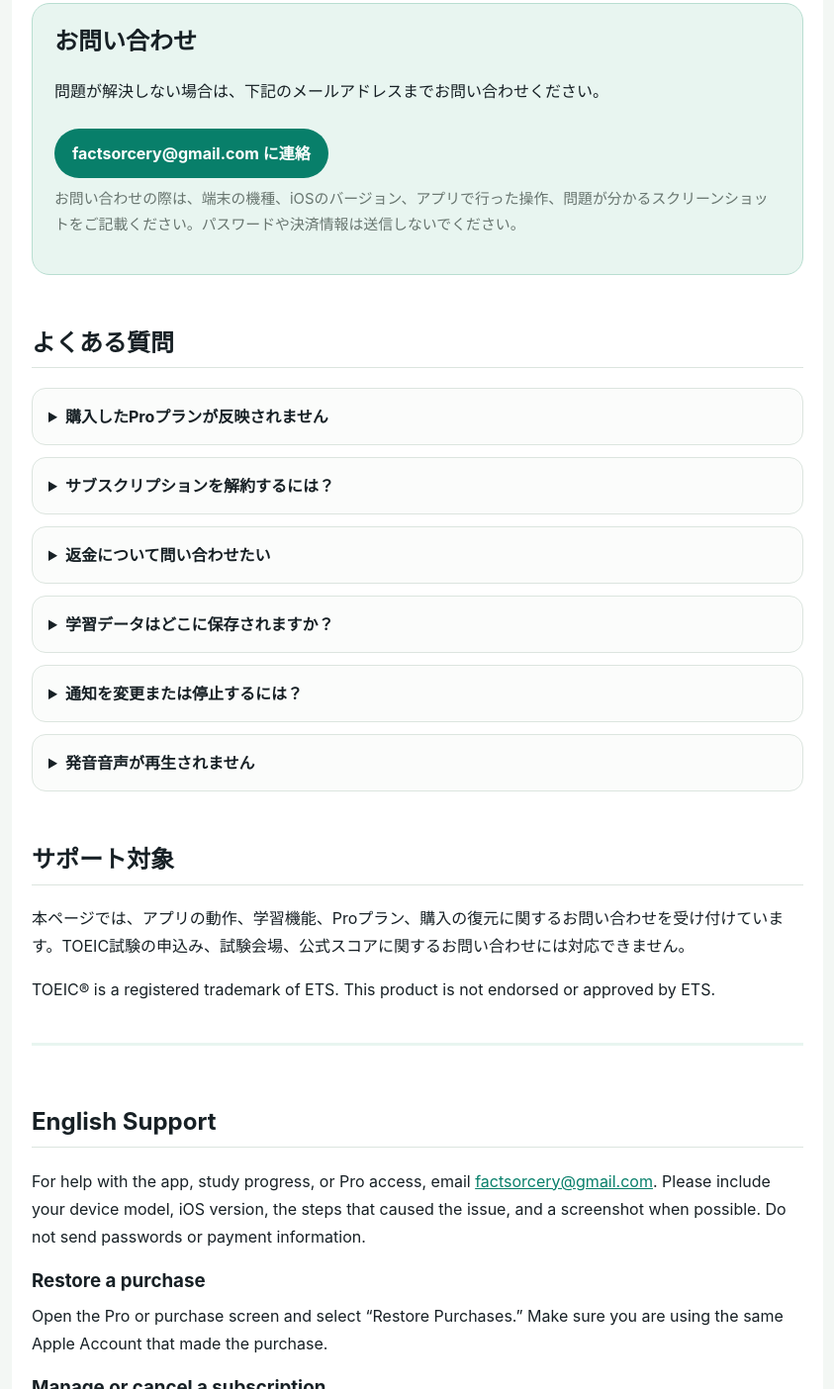
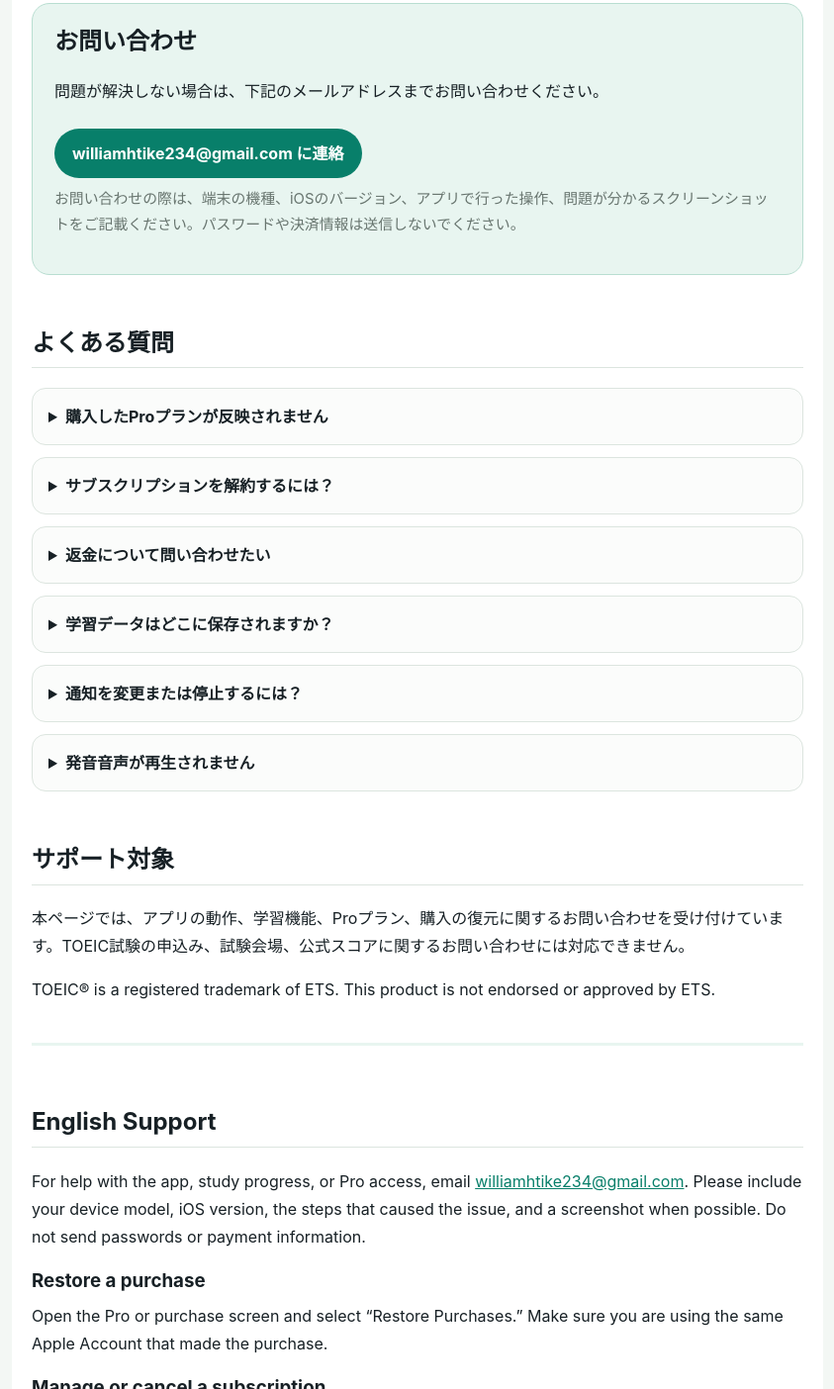
Before and after one commit to linnlight/toeicsprintvocabandgrammarios, a website: page docs/support.html in a window 1280 px wide. Shown: the part 193-1597 px from the top of the page at 99% size, without its empty margins (218-1061 px from the left). Drawn offline with Linux system fonts and the light colour scheme.

Commit message:
Update support contact email

```diff
--- a/docs/support.html
+++ b/docs/support.html
@@ -117,7 +117,7 @@
     <section class="contact-card" aria-labelledby="contact-title">
       <h2 id="contact-title" style="margin-top:0;border:0;padding:0">お問い合わせ</h2>
       <p>問題が解決しない場合は、下記のメールアドレスまでお問い合わせください。</p>
-      <a class="button" href="mailto:factsorcery@gmail.com?subject=TOEIC%20Sprint%20Support">factsorcery@gmail.com に連絡</a>
+      <a class="button" href="mailto:williamhtike234@gmail.com?subject=TOEIC%20Sprint%20Support">williamhtike234@gmail.com に連絡</a>
       <p class="note">お問い合わせの際は、端末の機種、iOSのバージョン、アプリで行った操作、問題が分かるスクリーンショットをご記載ください。パスワードや決済情報は送信しないでください。</p>
     </section>
 
@@ -159,7 +159,7 @@
 
     <section class="english" lang="en" aria-labelledby="english-title">
       <h2 id="english-title">English Support</h2>
-      <p>For help with the app, study progress, or Pro access, email <a href="mailto:factsorcery@gmail.com?subject=TOEIC%20Sprint%20Support">factsorcery@gmail.com</a>. Please include your device model, iOS version, the steps that caused the issue, and a screenshot when possible. Do not send passwords or payment information.</p>
+      <p>For help with the app, study progress, or Pro access, email <a href="mailto:williamhtike234@gmail.com?subject=TOEIC%20Sprint%20Support">williamhtike234@gmail.com</a>. Please include your device model, iOS version, the steps that caused the issue, and a screenshot when possible. Do not send passwords or payment information.</p>
       <h3>Restore a purchase</h3>
       <p>Open the Pro or purchase screen and select “Restore Purchases.” Make sure you are using the same Apple Account that made the purchase.</p>
       <h3>Manage or cancel a subscription</h3>
```
